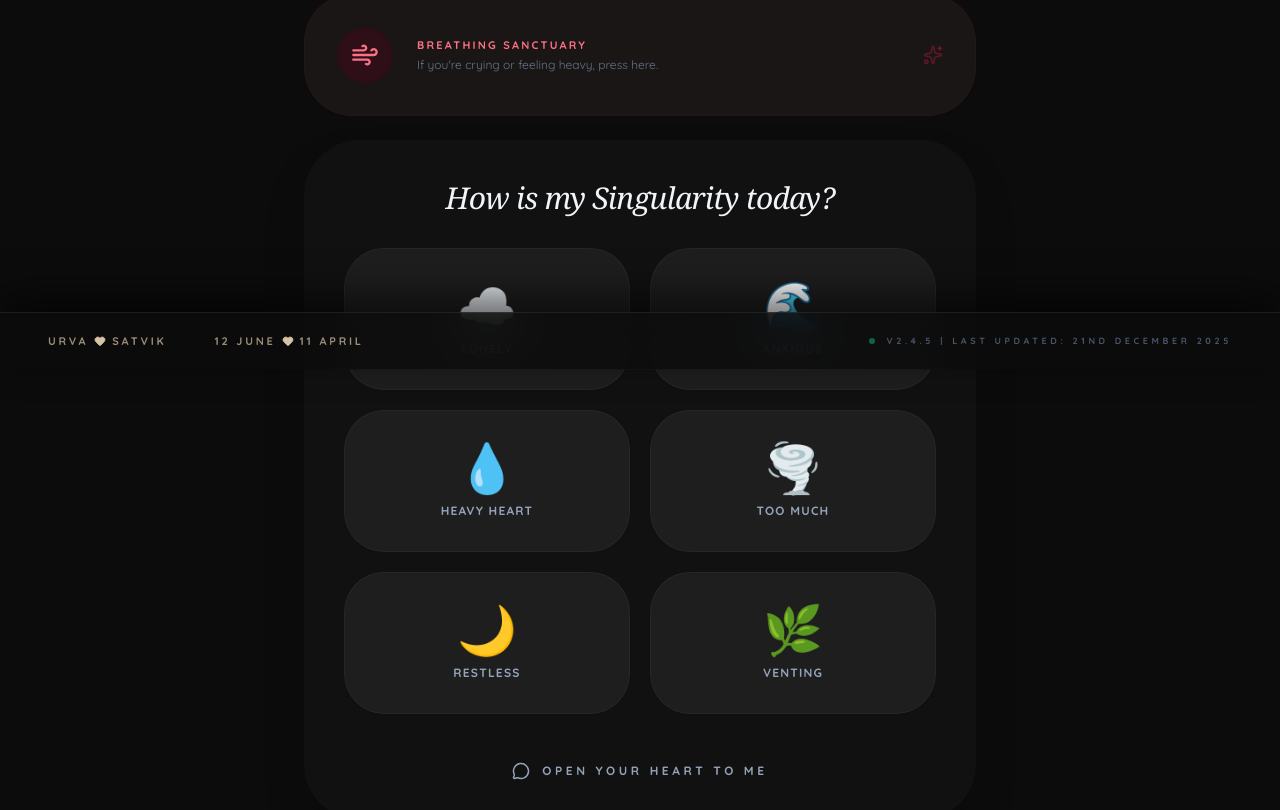
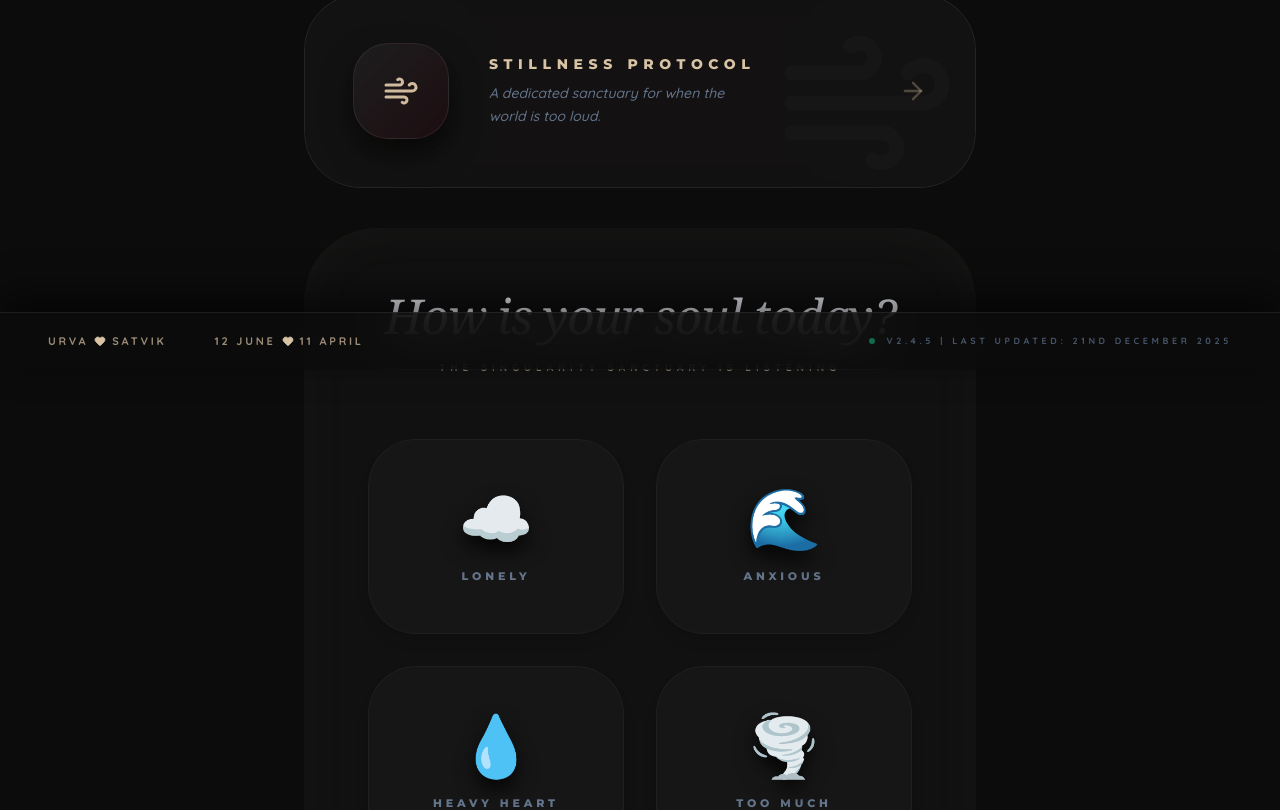
Before and after one commit to chauhan-satvik/Singularty-Sanctuary, a React (Vite) app: page / in a window 1280 px wide. Shown: the part 431-1241 px from the top of the page. Built offline with nearby package versions, Linux system fonts and the light colour scheme; a web font is replaced by a local one.

Commit message:
Enhanced The Sanctuary Tab

```diff
--- a/App.tsx
+++ b/App.tsx
@@ -5,7 +5,7 @@ import { MOODS } from './constants';
 import { generateComfortResponse } from './services/geminiService';
 import {
   Heart, RefreshCw, MessageCircle, Sparkles, Send,
-  Wind, Camera, Anchor, Eye, Info, Calendar,
+  Wind, Camera, Anchor, Eye, Info, Calendar, ArrowRight,
   User, Upload, Edit2, Trash2, HeartHandshake,
   Star, Zap, ShieldCheck, Crown, Diamond, Aperture,
   Code, BookOpen, PenTool, Clock, Layers, MapPin,
@@ -332,104 +332,62 @@ const App: React.FC = () => {
       <main className="w-full max-w-2xl z-10 pb-32">
         <div className="tab-transition animate-luxury-in">
           {/* Sanctuary Tab */}
+          {/* Sanctuary Tab */}
           {activeTab === 'sanctuary' && (
-            <div className="space-y-8">
+            <div className="space-y-12">
               {showBreathing ? (
-                <div className="glass-card rounded-[3.5rem] p-16 text-center shadow-2xl border-none inner-glow animate-luxury-in">
-                  <h2 className="text-3xl font-serif text-slate-200 mb-10 tracking-tight italic">Let's breathe together, Shushi...</h2>
-                  <div className="w-56 h-56 rounded-full border-[1px] border-[#d8c3a5]/20 mx-auto flex items-center justify-center relative">
-                    <div className="absolute inset-0 rounded-full border-[6px] border-[#d8c3a5] animate-pulse duration-[4000ms] opacity-20"></div>
-                    <div className="text-[#d8c3a5] font-black text-xl uppercase tracking-[0.3em]">Breathe</div>
+                <div className="glass-card rounded-[4.5rem] p-12 md:p-24 text-center shadow-[0_50px_100px_-20px_rgba(0,0,0,0.8)] border-none inner-glow animate-luxury-in relative overflow-hidden">
+                  <div className="absolute inset-0 bg-gradient-to-b from-rose-500/[0.04] to-transparent pointer-events-none"></div>
+                  <div className="relative z-10">
+                    <h2 className="text-4xl md:text-5xl font-serif text-slate-100 mb-4 tracking-tight italic">Find your center, Urii...</h2>
+                    <p className="text-[10px] text-[#d8c3a5]/60 font-black uppercase tracking-[0.5em] mb-20">Synchronizing with Satudiieee's pulse</p>
+                    <div className="relative w-64 h-64 md:w-80 md:h-80 mx-auto flex items-center justify-center">
+                      <div className="absolute inset-0 rounded-full border-[1px] border-[#d8c3a5]/10"></div>
+                      <div className="absolute inset-[-10px] rounded-full border-[1px] border-[#d8c3a5]/5 scale-110"></div>
+                      <div className="absolute inset-0 rounded-full border-[10px] border-[#d8c3a5] animate-pulse duration-[4000ms] opacity-25 shadow-[0_0_60px_rgba(216,195,165,0.4)]"></div>
+                      <div className="absolute inset-12 rounded-full bg-gradient-to-br from-[#1c1c1c] to-[#0c0c0c] shadow-[inset_0_10px_40px_rgba(0,0,0,0.8)] border border-[#d8c3a5]/15 flex flex-col items-center justify-center backdrop-blur-3xl">
+                        <Wind size={44} className="text-[#d8c3a5] mb-4 opacity-40" />
+                        <span className="text-[#d8c3a5] font-boldest text-2xl uppercase tracking-[0.4em] animate-pulse">Breathe</span>
+                      </div>
+                    </div>
+                    <div className="mt-20 space-y-6">
+                      <p className="text-slate-300 italic text-2xl font-serif leading-relaxed max-w-sm mx-auto">In for 4... Hold for 4... Out for 4...</p>
+                      <p className="text-[11px] font-black uppercase tracking-[0.3em] text-slate-600">You are safe. You are loved. You are here.</p>
+                    </div>
+                    <button onClick={() => setShowBreathing(false)} className="mt-20 px-20 py-6 bg-[#d8c3a5] text-[#0c0c0c] rounded-full font-black text-xs uppercase tracking-[0.4em] shadow-[0_25px_50px_-12px_rgba(216,195,165,0.4)] hover:brightness-110 hover:-translate-y-1 transition-all">I AM CALM</button>
                   </div>
-                  <p className="mt-12 text-slate-400 italic text-lg leading-relaxed max-w-xs mx-auto">
-                    In for 4... Hold for 4... Out for 4...<br/>
-                    Your lungs are safe. Satudiieee is holding you.
-                  </p>
-                  <button onClick={() => setShowBreathing(false)} className="mt-12 px-12 py-4 bg-[#d8c3a5] text-[#0c0c0c] rounded-full font-black text-xs uppercase tracking-widest shadow-xl hover:brightness-105 transition-all">I'm okay now</button>
                 </div>
               ) : !comfortingMessage && !isLoading && !isVenting ? (
-                <div className="space-y-6">
-                  <button onClick={() => setShowBreathing(true)} className="w-full group bg-[#1a1616] border border-rose-900/10 p-8 rounded-[3rem] flex items-center justify-between hover:border-rose-500/20 hover:bg-rose-950/20 transition-all duration-500 shadow-sm">
-                    <div className="flex items-center gap-6">
-                      <div className="w-14 h-14 bg-rose-950/40 rounded-full flex items-center justify-center text-rose-400 shadow-inner group-hover:scale-110 transition-transform"><Wind size={28} /></div>
-                      <div className="text-left">
-                        <h3 className="font-black text-rose-400 uppercase text-[11px] tracking-[0.2em] mb-1">Breathing Sanctuary</h3>
-                        <p className="text-xs text-slate-500">If you're crying or feeling heavy, press here.</p>
+                <div className="space-y-10">
+                  <div className="relative group overflow-hidden rounded-[3.5rem]">
+                    <div className="absolute -inset-1 bg-gradient-to-r from-[#d8c3a5]/20 via-rose-900/30 to-[#d8c3a5]/20 blur opacity-30 group-hover:opacity-100 transition duration-1000 group-hover:duration-300"></div>
+                    <button onClick={() => setShowBreathing(true)} className="relative w-full bg-[#121212]/90 backdrop-blur-2xl border border-[#d8c3a5]/10 p-12 rounded-[3.5rem] flex items-center justify-between hover:border-[#d8c3a5]/30 transition-all duration-700 shadow-2xl overflow-hidden">
+                      <div className="absolute top-0 right-0 p-12 opacity-[0.03] scale-150 -z-10 group-hover:rotate-12 transition-transform duration-1000"><Wind size={120} /></div>
+                      <div className="flex items-center gap-10">
+                        <div className="w-24 h-24 bg-gradient-to-br from-[#1e1e1e] to-rose-950/20 rounded-[2.2rem] flex items-center justify-center text-[#d8c3a5] shadow-[0_15px_30px_rgba(0,0,0,0.5)] border border-[#d8c3a5]/10 group-hover:scale-105 transition-all duration-700"><Wind size={36} className="heart-pulse" /></div>
+                        <div className="text-left">
+                          <h3 className="font-boldest text-[#d8c3a5] uppercase text-sm tracking-[0.4em] mb-2">Stillness Protocol</h3>
+                          <p className="text-sm text-slate-500 italic font-medium leading-relaxed max-w-[240px]">A dedicated sanctuary for when the world is too loud.</p>
+                        </div>
                       </div>
-                    </div>
-                    <Sparkles className="text-rose-600/40 animate-pulse" size={20} />
-                  </button>
-
-                  <div className="glass-card rounded-[3.5rem] p-10 text-center shadow-2xl border-none inner-glow">
-                    <h2 className="text-3xl font-serif text-slate-100 mb-8 tracking-tight italic">How is my Singularity today?</h2>
-                    <div className="grid grid-cols-2 gap-5">
+                      <ArrowRight className="text-[#d8c3a5]/30 group-hover:text-[#d8c3a5] group-hover:translate-x-2 transition-all duration-500" size={28} />
+                    </button>
+                  </div>
+                  <div className="glass-card rounded-[4.5rem] p-12 md:p-16 text-center shadow-3xl border-none inner-glow relative">
+                    <h2 className="text-5xl font-serif text-slate-100 mb-5 tracking-tight italic">How is your soul today?</h2>
+                    <p className="text-[10px] text-[#d8c3a5]/60 font-black uppercase tracking-[0.5em] mb-16">The Singularity Sanctuary is listening</p>
+                    <div className="grid grid-cols-2 gap-8">
                       {MOODS.map((mood) => (
-                        <button
-                          key={mood.id}
-                          onClick={() => handleQuickComfort(mood.id)}
-                          className={`bg-[#1e1e1e] group relative p-8 rounded-[2.5rem] flex flex-col items-center justify-center gap-3 hover:scale-[1.02] hover:-translate-y-1 transition-all duration-500 shadow-sm border border-[#d8c3a5]/5 hover:border-[#d8c3a5]/30`}
-                        >
-                          <span className="text-5xl group-hover:scale-110 transition-transform duration-500">{mood.emoji}</span>
-                          <span className="font-black text-slate-400 text-xs uppercase tracking-widest">{mood.label}</span>
+                        <button key={mood.id} onClick={() => handleQuickComfort(mood.id)} className={`group relative p-10 md:p-12 rounded-[3rem] bg-[#161616] border border-[#d8c3a5]/5 hover:border-[#d8c3a5]/30 hover:bg-[#1c1c1c] hover:-translate-y-2 transition-all duration-700 shadow-lg flex flex-col items-center justify-center gap-5 overflow-hidden`}>
+                          <div className="absolute inset-0 bg-gradient-to-br from-[#d8c3a5]/[0.03] to-transparent opacity-0 group-hover:opacity-100 transition-opacity"></div>
+                          <span className="text-6xl group-hover:scale-125 transition-transform duration-1000 drop-shadow-[0_10px_10px_rgba(0,0,0,0.8)]">{mood.emoji}</span>
+                          <span className="font-boldest text-slate-500 text-[11px] uppercase tracking-[0.35em] group-hover:text-[#d8c3a5] transition-colors">{mood.label}</span>
                         </button>
                       ))}
                     </div>
-                    <button onClick={() => setIsVenting(true)} className="mt-12 text-slate-400 hover:text-[#d8c3a5] flex items-center justify-center gap-3 mx-auto transition-colors font-black text-xs tracking-[0.3em] uppercase group">
-                      <MessageCircle size={18} className="group-hover:scale-110 transition-transform" />
-                      <span>Open Your Heart To Me</span>
-                    </button>
                   </div>
                 </div>
-              ) : isVenting ? (
-                <div className="glass-card rounded-[3.5rem] p-10 shadow-2xl border-none animate-luxury-in">
-                  <div className="flex items-center gap-5 mb-8">
-                    <div className="w-14 h-14 bg-[#1e1c1a] rounded-full flex items-center justify-center text-[#d8c3a5] shadow-inner"><Send size={24} /></div>
-                    <div>
-                      <h2 className="text-2xl font-serif text-slate-100 tracking-tight">My Warrior Shushi,</h2>
-                      <p className="text-[10px] text-[#d8c3a5]/70 font-black uppercase tracking-[0.25em]">Your secret sanctuary is listening.</p>
-                    </div>
-                  </div>
-                  <textarea
-                    autoFocus
-                    value={ventText}
-                    onChange={(e) => setVentText(e.target.value)}
-                    placeholder="Tell me about Coffeea Cafe, the strict parents, or just let it out..."
-                    className="w-full h-64 p-8 rounded-[2.5rem] bg-[#121212]/60 border-none focus:ring-1 focus:ring-[#d8c3a5]/40 resize-none text-slate-300 placeholder:text-slate-700 text-xl leading-relaxed shadow-inner font-medium"
-                  />
-                  <div className="mt-8 space-y-5">
-                    <div className="grid grid-cols-3 gap-3">
-                      {MOODS.map(m => (
-                        <button key={m.id} onClick={() => setCurrentMood(m.id)} className={`py-4 rounded-2xl text-[10px] font-black tracking-widest transition-all duration-500 ${currentMood === m.id ? 'bg-[#d8c3a5] text-[#0c0c0c] shadow-lg scale-105' : 'bg-[#1a1a1a] text-slate-600 border border-[#d8c3a5]/5 hover:border-[#d8c3a5]/30'}`}>
-                          {m.emoji} {m.label}
-                        </button>
-                      ))}
-                    </div>
-                    <button onClick={handleVentAndGetComfort} disabled={!currentMood} className="w-full py-6 bg-[#d8c3a5] text-[#0c0c0c] rounded-[2.5rem] font-black uppercase tracking-[0.2em] shadow-xl hover:brightness-105 active:scale-[0.98] transition-all disabled:opacity-50">
-                      RECEIVE COMFORT
-                    </button>
-                    <button onClick={reset} className="w-full py-2 text-slate-600 text-[10px] font-black uppercase tracking-[0.4em] hover:text-slate-400 transition-colors">Cancel</button>
-                  </div>
-                </div>
-              ) : isLoading ? (
-                <div className="flex flex-col items-center justify-center py-28 animate-luxury-in">
-                  <div className="relative">
-                    <div className="w-24 h-24 bg-[#1a1a1a] rounded-full flex items-center justify-center animate-bounce shadow-inner"><Heart className="text-[#d8c3a5] fill-[#d8c3a5] w-12 h-12" /></div>
-                    <div className="absolute -top-3 -right-3"><RefreshCw className="text-[#d8c3a5]/40 w-8 h-8 animate-spin" /></div>
-                  </div>
-                  <p className="mt-10 text-[#d8c3a5] font-handwriting text-4xl tracking-wide">Satudiieee is typing for his girl...</p>
-                </div>
-              ) : comfortingMessage && (
-                <div ref={responseRef} className="animate-luxury-in">
-                  <div className="glass-card rounded-[4rem] p-16 relative shadow-2xl border-none overflow-hidden text-center inner-glow">
-                    <div className="absolute top-8 left-8 text-[#d8c3a5]/10 font-serif text-8xl pointer-events-none">“</div>
-                    <p className="text-slate-200 text-2xl font-serif italic leading-[1.8] mb-16 whitespace-pre-wrap relative z-10 px-4">{comfortingMessage}</p>
-                    <div className="grid grid-cols-1 gap-4 pt-10 border-t border-[#d8c3a5]/10">
-                      <button onClick={sendWhatsAppToSatvik} className="w-full py-6 bg-[#25D366]/90 text-white rounded-full font-black text-[11px] uppercase tracking-[0.25em] flex items-center justify-center gap-3 shadow-xl hover:brightness-110 transition-all"><MessageCircle size={20} />WhatsApp Satudiieee</button>
-                      <button onClick={reset} className="w-full py-5 bg-[#181818] border border-[#d8c3a5]/10 text-[#d8c3a5] rounded-full font-black text-[11px] uppercase tracking-[0.25em] flex items-center justify-center gap-3 hover:bg-[#202020] transition-all"><RefreshCw size={16} />Choose Mood</button>
-                    </div>
-                  </div>
-                </div>
-              )}
+              ) : null}
             </div>
           )}
 
```
